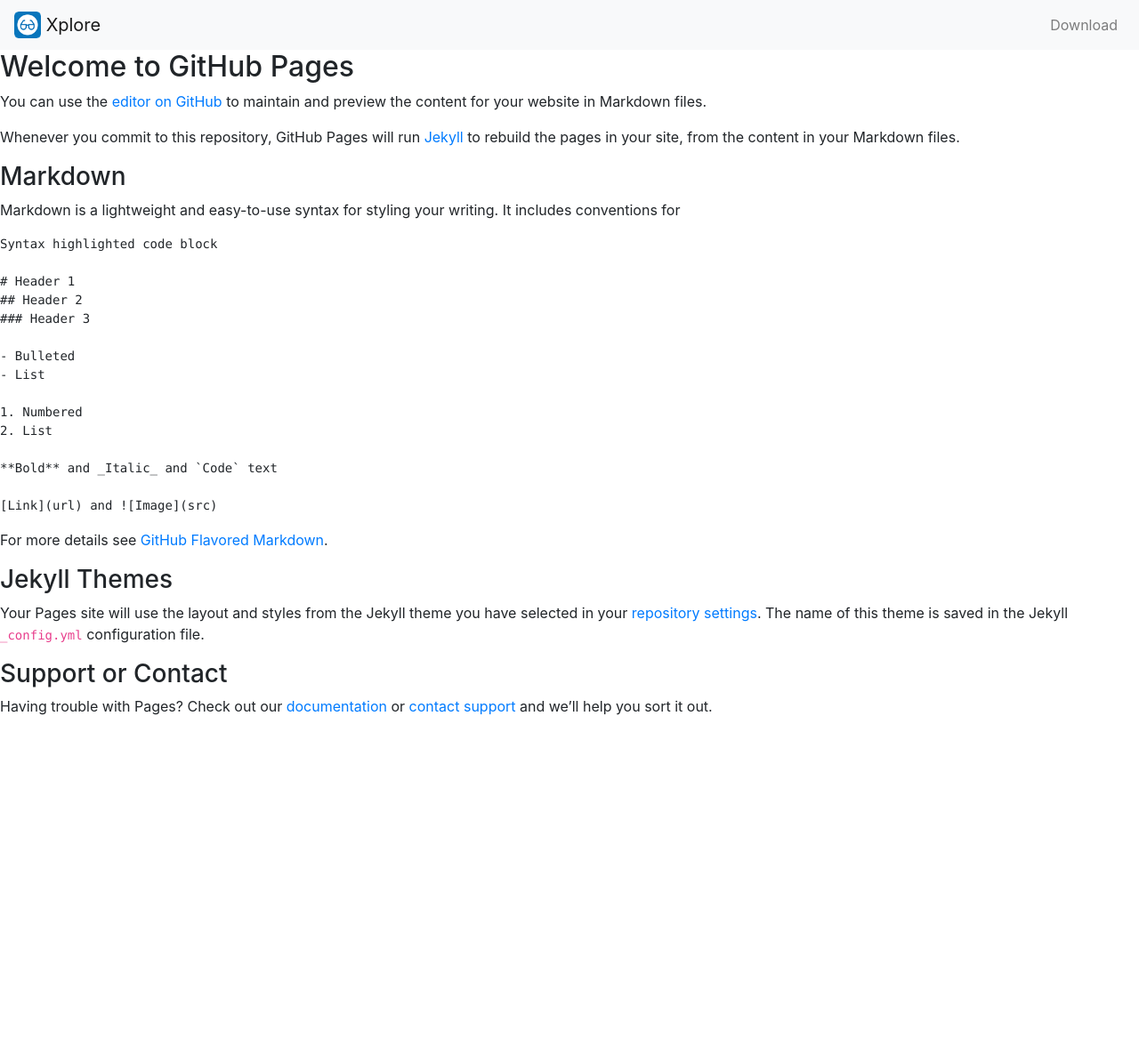
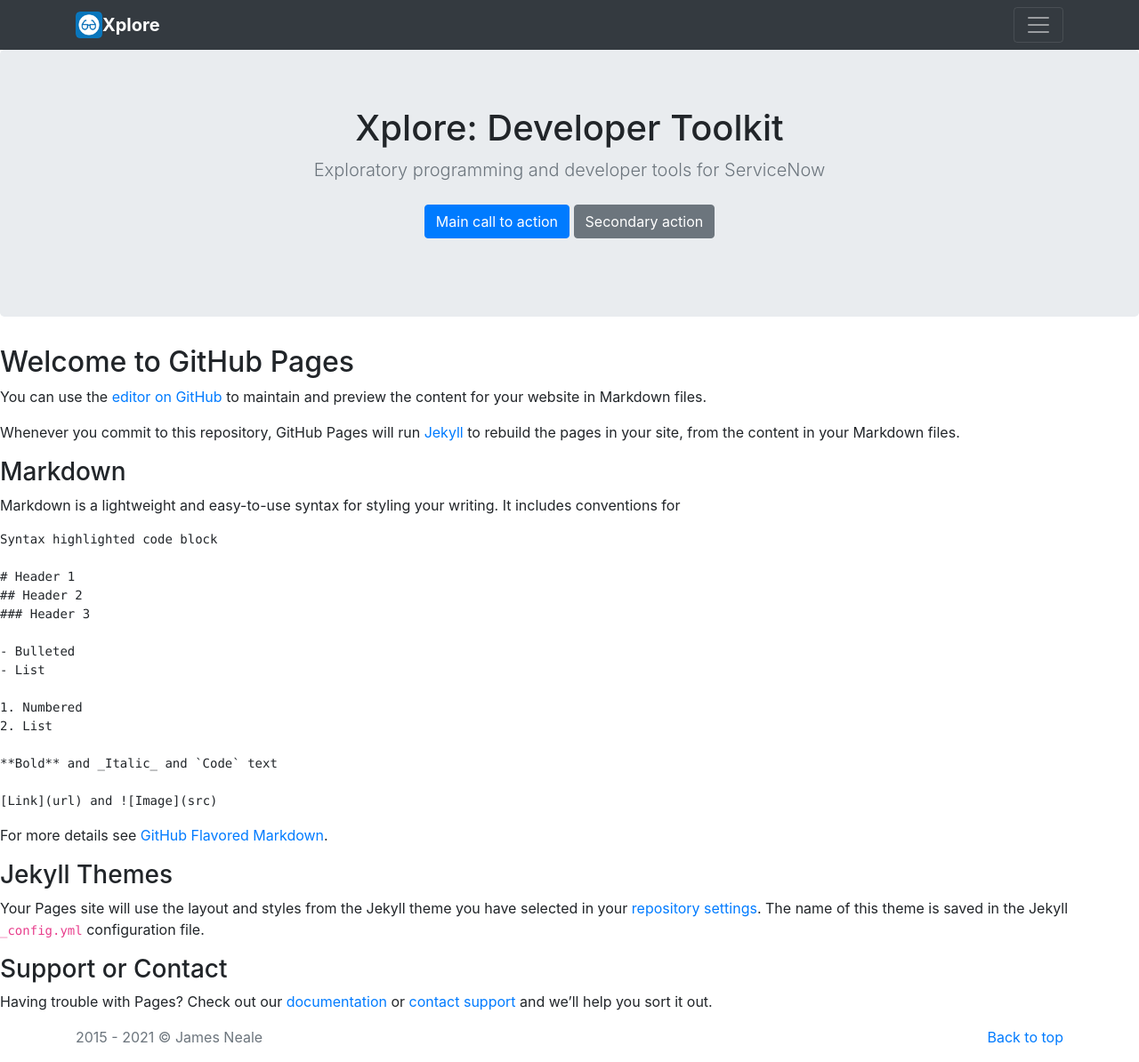
Before and after one commit to jneale/Xplore, a Jekyll site: the page built from index.md, in a window 1280 px wide. Shown: the whole page at 89% size. Built offline with Jekyll 4.4.1, drawn with Linux system fonts in a browser that asks for light colours; nearby versions of some CDN libraries; our own code applies the rules of GitHub Pages for plain Markdown files; before the commit the page ends 900 px from its top, so only the background shows below that.

Commit message:
Update default.html

```diff
--- a/_layouts/default.html
+++ b/_layouts/default.html
@@ -12,11 +12,12 @@
   </head>
   <body>
 
-  <nav class="navbar navbar-expand-lg navbar-light bg-light">
-
-    <a class="navbar-brand" href="#">
+    <header>
+      <div class="navbar navbar-dark bg-dark box-shadow">
+        <div class="container d-flex justify-content-between">
+          <a href="#" class="navbar-brand d-flex align-items-center">
             <img src="/assets/logo.png" width="30" height="30" class="d-inline-block align-top" alt="">
-      Xplore
+            <strong>Xplore</strong>
           </a>
 
           <button class="navbar-toggler" type="button" data-toggle="collapse" data-target="#navbarSupportedContent" aria-controls="navbarSupportedContent" aria-expanded="false" aria-label="Toggle navigation">
@@ -26,14 +27,42 @@
           <div class="collapse navbar-collapse" id="navbarSupportedContent">
             <ul class="navbar-nav ml-auto">
               <li class="nav-item">
-        <a class="nav-link" href="#">Download</a>
+              <a class="nav-link" href="https://developer.servicenow.com/connect.do#!/share/contents/9650888_xplore_developer_toolkit" rel="noopener noreferrer">
+                Download
+
+              </a>
               </li>
             </ul>
           </div>
 
-  </nav>
+        </div>
+      </div>
+    </header>
+
+    <main role="main">
+      <section class="jumbotron text-center">
+        <div class="container">
+          <h1 class="jumbotron-heading">Xplore: Developer Toolkit</h1>
+          <p class="lead text-muted">Exploratory programming and developer tools for ServiceNow</p>
+          <p>
+            <a href="#" class="btn btn-primary my-2">Main call to action</a>
+            <a href="#" class="btn btn-secondary my-2">Secondary action</a>
+          </p>
+        </div>
+      </section>
 
       {{ content }}
+
+    </main>
+
+    <footer class="text-muted">
+      <div class="container">
+        <p class="float-right">
+          <a href="#">Back to top</a>
+        </p>
+        <p>2015 - 2021 © James Neale</p>
+      </div>
+    </footer>
 
     <!-- Optional JavaScript -->
     <!-- jQuery first, then Popper.js, then Bootstrap JS -->
```
Lines whose indentation alone changed are shown as unchanged.
